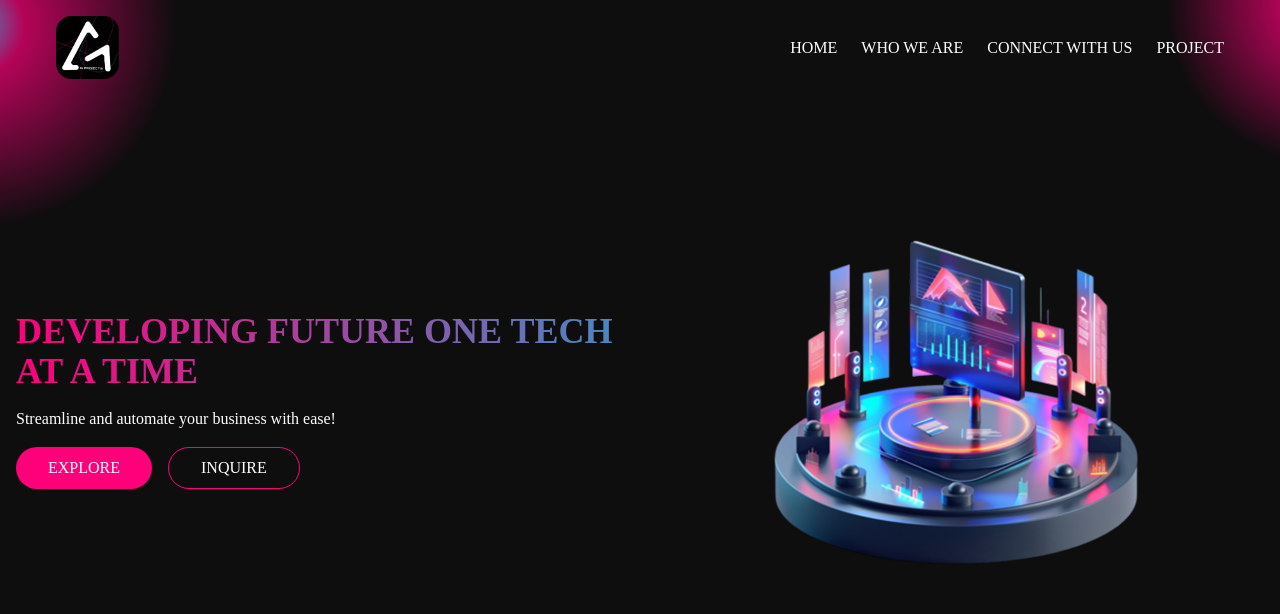
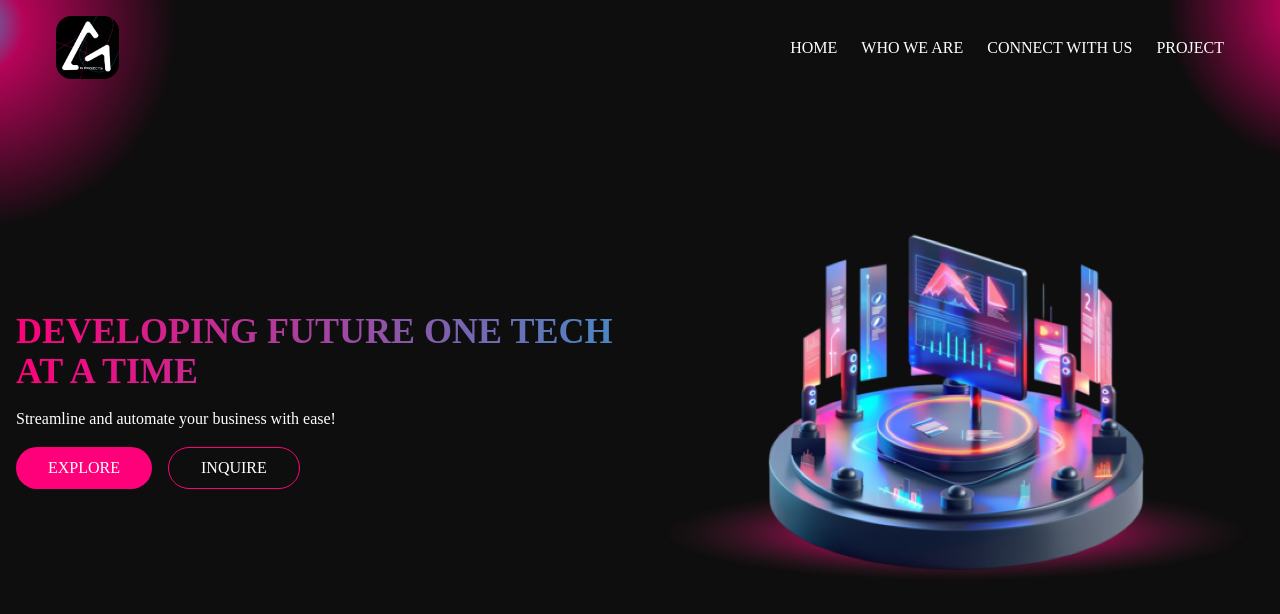
Before and after one commit to cod-debug/gldrp-web, a React (Vite) app: page /#/ in a window 1280 px wide. Shown: the top 614 px of the page. Built offline with nearby package versions, Linux system fonts and the light colour scheme; a web font is replaced by a local one; what tailwindcss-rtl would draw is missing.

Commit message:
Updated image add glowing shadow

```diff
--- a/src/pages/Home.jsx
+++ b/src/pages/Home.jsx
@@ -26,7 +26,7 @@ export default function Home(){
                                 </div>
                             </div>
                             <div className="col-span-12 lg:col-span-6 order-1 lg:order-2">
-                                <img alt="isometric technology" src="./assets/images/isometric-tech.png" className="max-full w-[400px] mx-auto" />
+                                <img alt="isometric technology" src="./assets/images/isometric-tech.png" className="max-full w-full mx-auto" />
                             </div>
                         </div>
                     </div>
```
Also changed, not shown: public/assets/images/isometric-tech.png.
